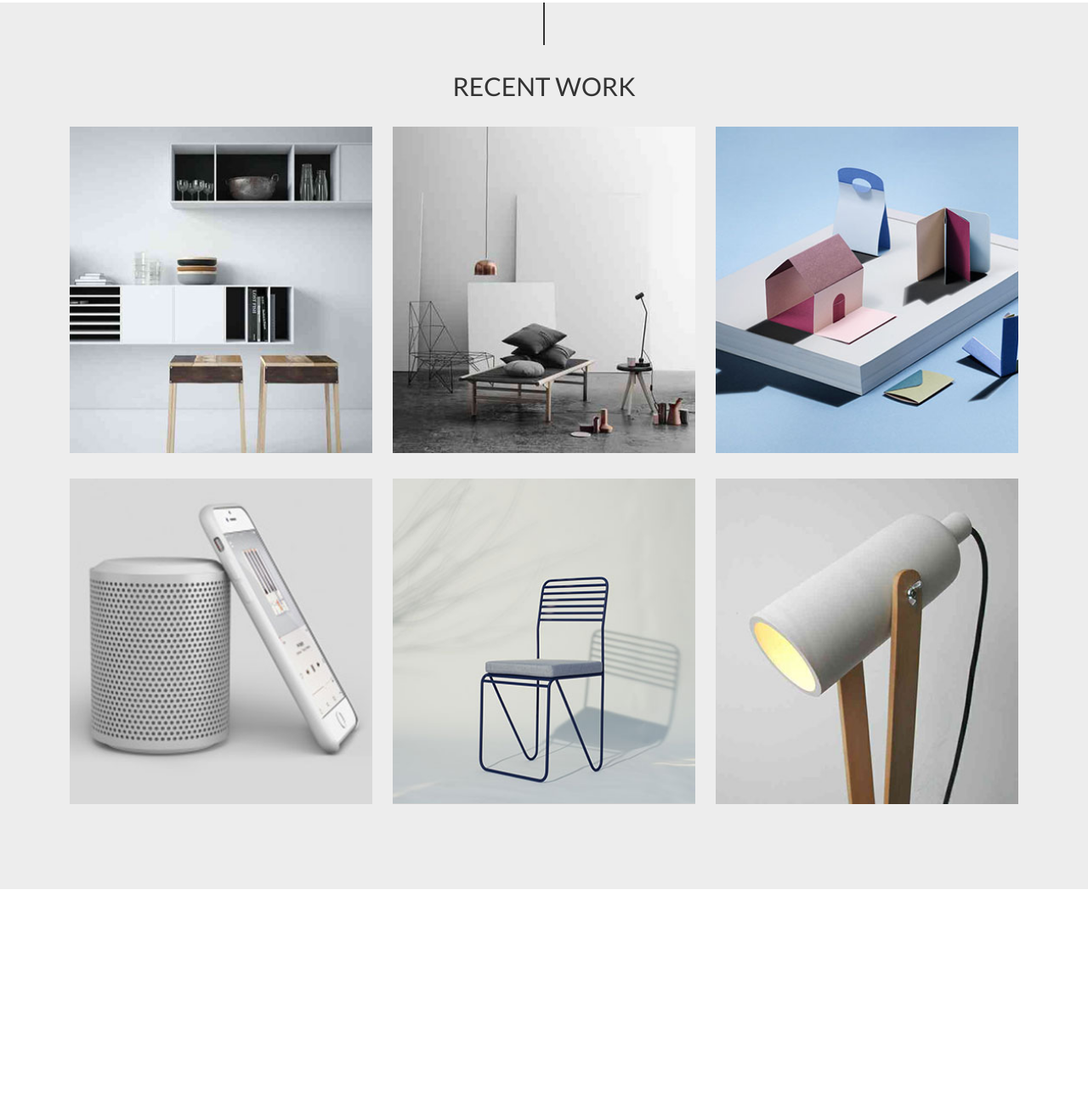
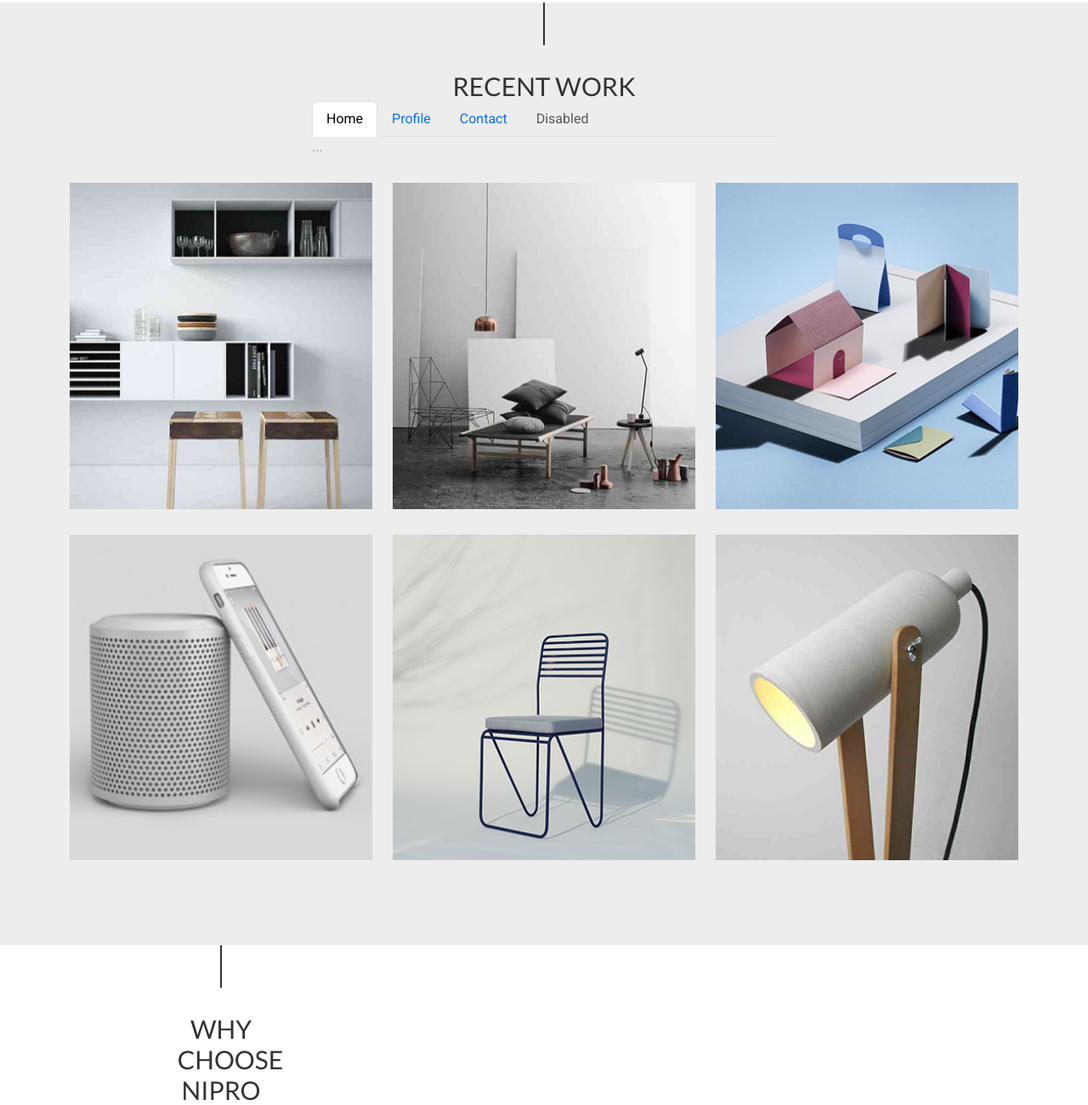
Before and after one commit to rubaiyat78/nipro-agency, a plain HTML site: page index.html in a window 1280 px wide. Shown: the part 2014-3314 px from the top of the page at 85% size. Before the commit the page ends 3060 px from the top, so only its background shows below. Drawn offline with Linux system fonts and the light colour scheme.

Commit message:
VERSION: 1.0.0

```diff
--- a/css/style.css
+++ b/css/style.css
@@ -293,3 +293,7 @@ body {
     text-transform: capitalize;
 }
 /* work ends */
+
+/* service starts */
+
+/* service ends */
--- a/index.html
+++ b/index.html
@@ -236,13 +236,45 @@
             <!-- section heading  -->
 
             <!-- catagory menu -->
+            <div class="row justify-content-center">
+              <div class="col-lg-6">
+                <div class="work_cat_menu">
+                  <ul class="nav nav-tabs" id="cat_menu" role="tablist">
+
+                    <li class="nav-item" role="presentation">
+                      <button class="nav-link active" id="p-1" data-bs-toggle="tab" data-bs-target="#home-tab-pane" type="button" role="tab" aria-controls="home-tab-pane" aria-selected="true">Home</button>
+                    </li>
+
+                    <li class="nav-item" role="presentation">
+                      <button class="nav-link" id="profile-tab" data-bs-toggle="tab" data-bs-target="#profile-tab-pane" type="button" role="tab" aria-controls="profile-tab-pane" aria-selected="false">Profile</button>
+                    </li>
+
+                    <li class="nav-item" role="presentation">
+                      <button class="nav-link" id="contact-tab" data-bs-toggle="tab" data-bs-target="#contact-tab-pane" type="button" role="tab" aria-controls="contact-tab-pane" aria-selected="false">Contact</button>
+                    </li>
+
+                    <li class="nav-item" role="presentation">
+                      <button class="nav-link" id="disabled-tab" data-bs-toggle="tab" data-bs-target="#disabled-tab-pane" type="button" role="tab" aria-controls="disabled-tab-pane" aria-selected="false" disabled>Disabled</button>
+                    </li>
+                  </ul>
+
+                  <div class="tab-content" id="myTabContent">
+                    <div class="tab-pane fade show active" id="home-tab-pane" role="tabpanel" aria-labelledby="home-tab" tabindex="0">...</div>
+                    <div class="tab-pane fade" id="profile-tab-pane" role="tabpanel" aria-labelledby="profile-tab" tabindex="0">...</div>
+                    <div class="tab-pane fade" id="contact-tab-pane" role="tabpanel" aria-labelledby="contact-tab" tabindex="0">...</div>
+                    <div class="tab-pane fade" id="disabled-tab-pane" role="tabpanel" aria-labelledby="disabled-tab" tabindex="0">...</div>
+                  </div>
+
+                </div>
+              </div>
+            </div>
             <!-- catagory menu -->
 
             <!-- works -->
             <div class="row">
 
               <!-- single portfolio -->
-              <div class="col-lg-4">
+              <div class="col-lg-4 col-md-4 col-sm-6">
                 <div class="work_img">
 
                     <img src="images/recent-work-1.jpg" alt="demo">
@@ -261,7 +293,7 @@
               <!-- single portfolio -->
 
               <!-- single portfolio -->
-              <div class="col-lg-4">
+              <div class="col-lg-4 col-md-4 col-sm-6">
                 <div class="work_img">
 
                     <img src="images/recent-work-2.jpg" alt="demo">
@@ -280,7 +312,7 @@
               <!-- single portfolio -->
 
               <!-- single portfolio -->
-              <div class="col-lg-4">
+              <div class="col-lg-4 col-md-4 col-sm-6">
                 <div class="work_img">
 
                     <img src="images/recent-work-3.jpg" alt="demo">
@@ -299,7 +331,7 @@
               <!-- single portfolio -->
 
               <!-- single portfolio -->
-              <div class="col-lg-4">
+              <div class="col-lg-4 col-md-4 col-sm-6">
                 <div class="work_img">
 
                     <img src="images/recent-work-4.jpg" alt="demo">
@@ -318,7 +350,7 @@
               <!-- single portfolio -->
 
               <!-- single portfolio -->
-              <div class="col-lg-4">
+              <div class="col-lg-4 col-md-4 col-sm-6">
                 <div class="work_img">
 
                     <img src="images/recent-work-5.jpg" alt="demo">
@@ -337,7 +369,7 @@
               <!-- single portfolio -->
 
               <!-- single portfolio -->
-              <div class="col-lg-4">
+              <div class="col-lg-4 col-md-4 col-sm-6">
                 <div class="work_img">
 
                     <img src="images/recent-work-6.jpg" alt="demo">
@@ -367,8 +399,21 @@
     <!-- service section starts -->
     <section class="service">
       <div class="container">
-        <div class="row">
-          <div class="col-xxl-7 col-lg-8">
+        <div class="row justify-content-center">
+          <div class="col-lg-12">
+
+            <div class="row">
+              <div class="col-lg-4">
+                <!-- section heading  -->
+                <div class="row">
+                  <div class="col-lg-4 common_sec_heading">
+                    <div class="common_sec_bar d-none d-sm-none d-md-none d-lg-block"></div>
+                    <h1 class="common_sec_h1 mb-0">Why Choose Nipro</h1>
+                  </div>
+                </div>
+                <!-- section heading  -->
+              </div>
+            </div>
 
           </div>
         </div>
```
Also changed, not shown: problem.txt.
